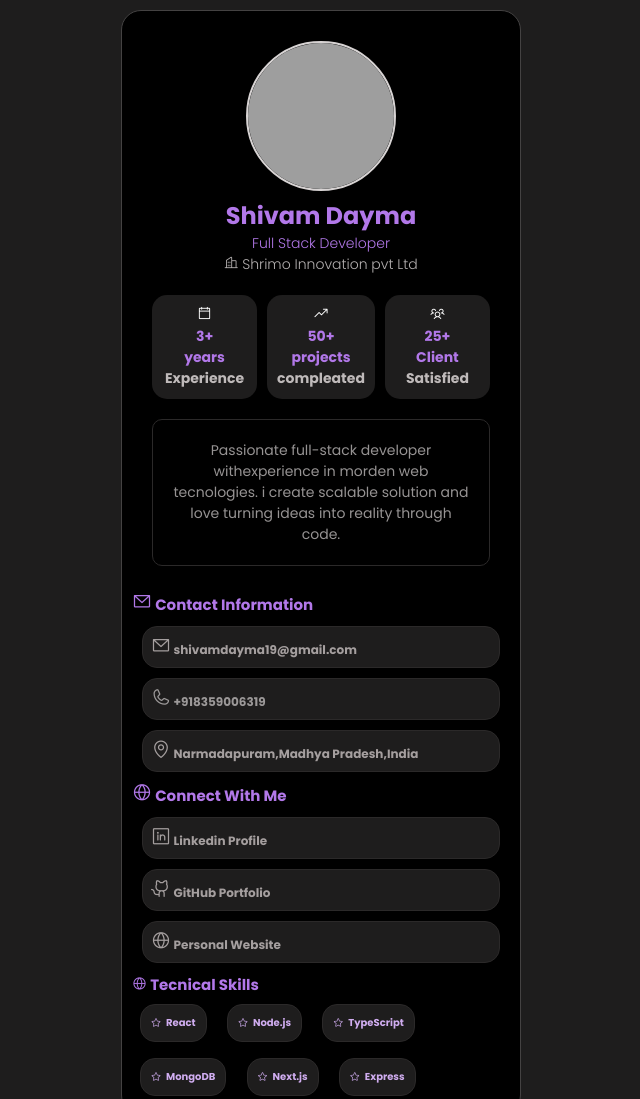
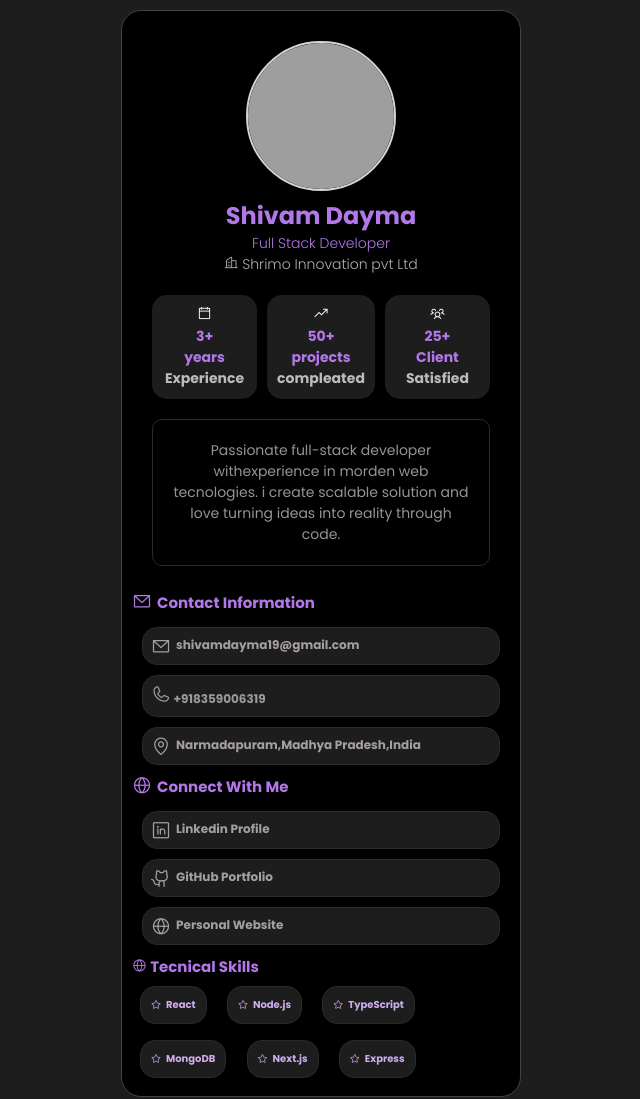
Before and after one commit to shivamdayma19/my-profile-digital-card, a plain HTML site: page index.html in a window 1280 px wide. Shown: the top 1099 px of the page, without its empty margins (319-959 px from the left). Drawn offline with nearby package versions, Linux system fonts and the light colour scheme; grey boxes are pictures that could not be loaded.

Commit message:
now this is the final output from myside

```diff
--- a/css/style.css
+++ b/css/style.css
@@ -104,7 +104,9 @@
 
 .contact-info {
     font-size: 15px;
-    margin-bottom: 10px;
+    display: inline-flex;
+    gap: 5px;
+
 }
 
 .contact-info i {
@@ -122,6 +124,8 @@
     padding: 8px;
     margin: 10px;
     text-decoration: none;
+    display: flex;
+    gap: 5px;
 
 
 
```
